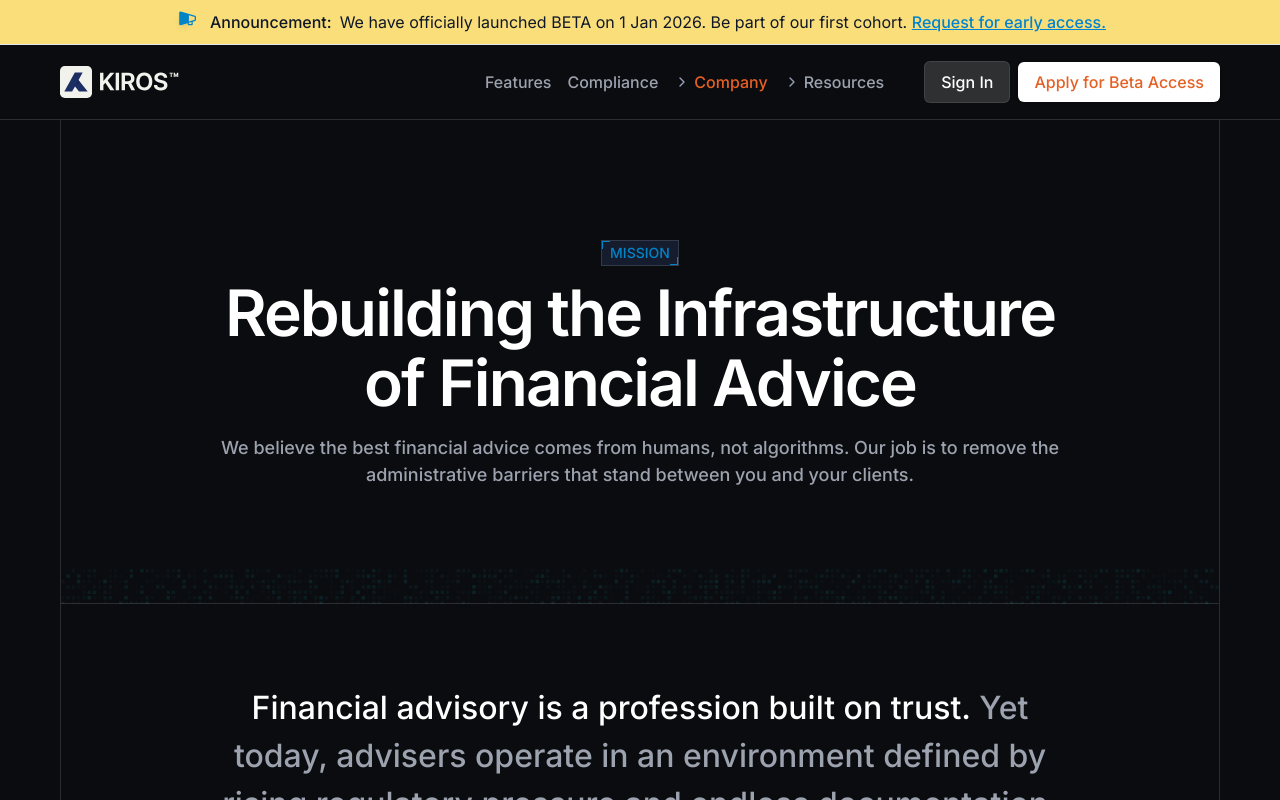
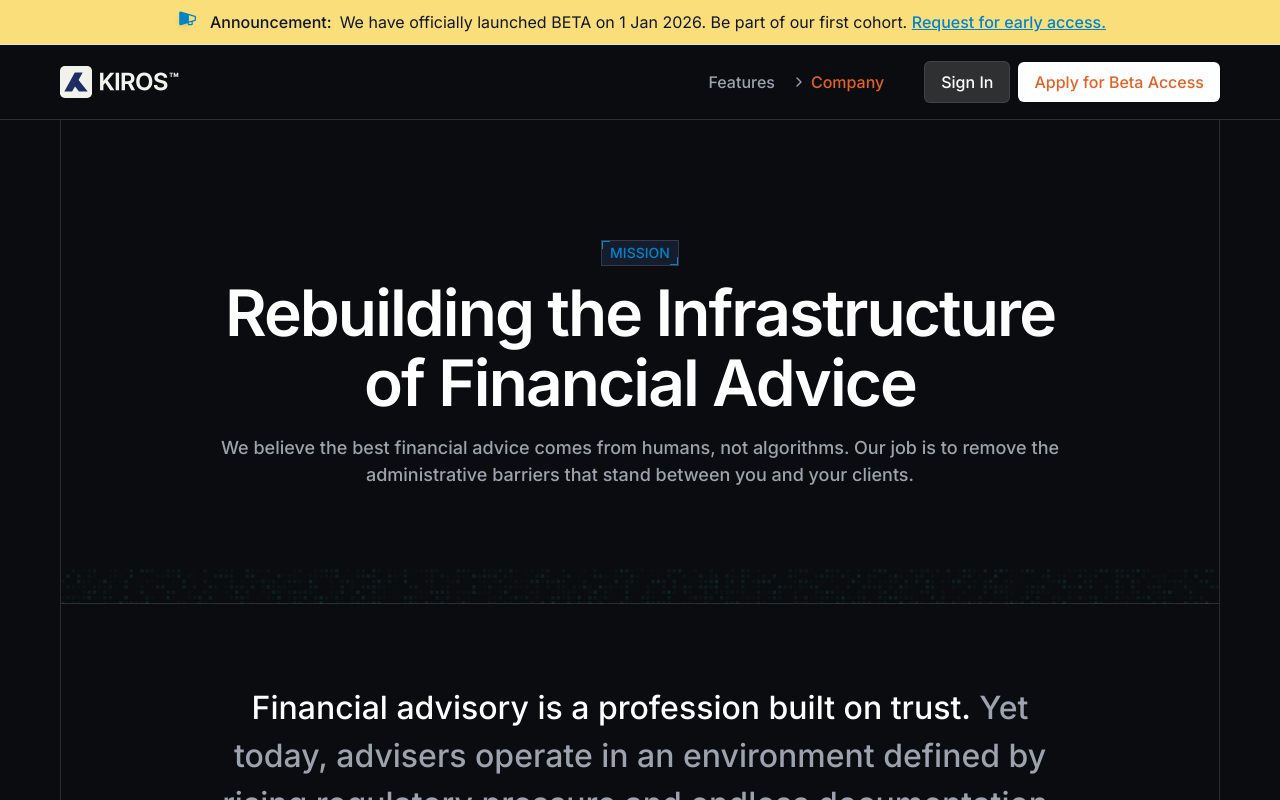
Before and after one commit to kohjunqiang/kiros-website, a Next.js app: page /company in a window 1280 px wide. Shown: the top 800 px of the page. Built offline with nearby package versions, Linux system fonts and the light colour scheme.

Commit message:
hide compliance and resources links

```diff
--- a/src/components/layout/Navbar.tsx
+++ b/src/components/layout/Navbar.tsx
@@ -41,7 +41,7 @@
                         >
                             Features
                         </Link>
-                        <Link
+                        {/* <Link
                             href="#"
                             className={`text-[16px] font-medium leading-[24px] transition-colors ${activePage === 'compliance'
                                 ? 'text-[#e56024]'
@@ -51,7 +51,7 @@
                                 }`}
                         >
                             Compliance
-                        </Link>
+                        </Link> */}
                         <Link href="/company" className="flex items-center gap-1 group">
 
                             <ChevronRight className="size-4 text-[#94a3b8]" />
@@ -65,7 +65,7 @@
                                 Company
                             </span>
                         </Link>
-                        <div className="flex items-center gap-1 group cursor-pointer">
+                        {/* <div className="flex items-center gap-1 group cursor-pointer">
 
                             <ChevronRight className="size-4 text-[#94a3b8]" />
 
@@ -77,12 +77,12 @@
                                 }`}>
                                 Resources
                             </span>
-                        </div>
+                        </div> */}
                     </div>
 
                     <div className="flex items-center gap-2 ml-4">
                         <Link
-                            href="#"
+                            href="https://app.kiros.sg"
                             className={`px-4 py-2 rounded-md font-medium text-[16px] leading-[24px] transition-colors ${isDark
                                 ? 'bg-[rgba(255,255,255,0.15)] border border-[rgba(226,232,240,0.1)] text-white hover:bg-[rgba(255,255,255,0.2)]'
                                 : 'border border-slate-200 text-[#111827] hover:bg-gray-50'
```
